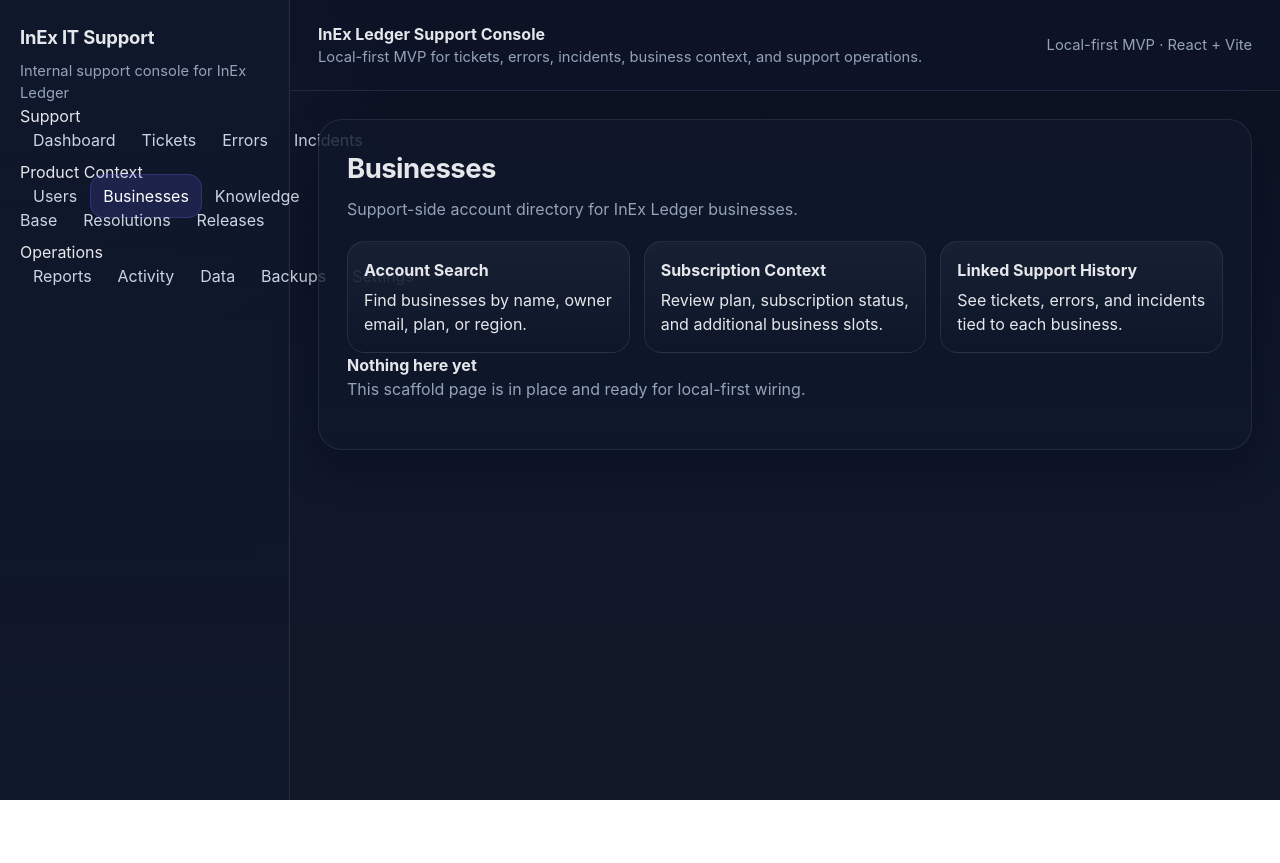
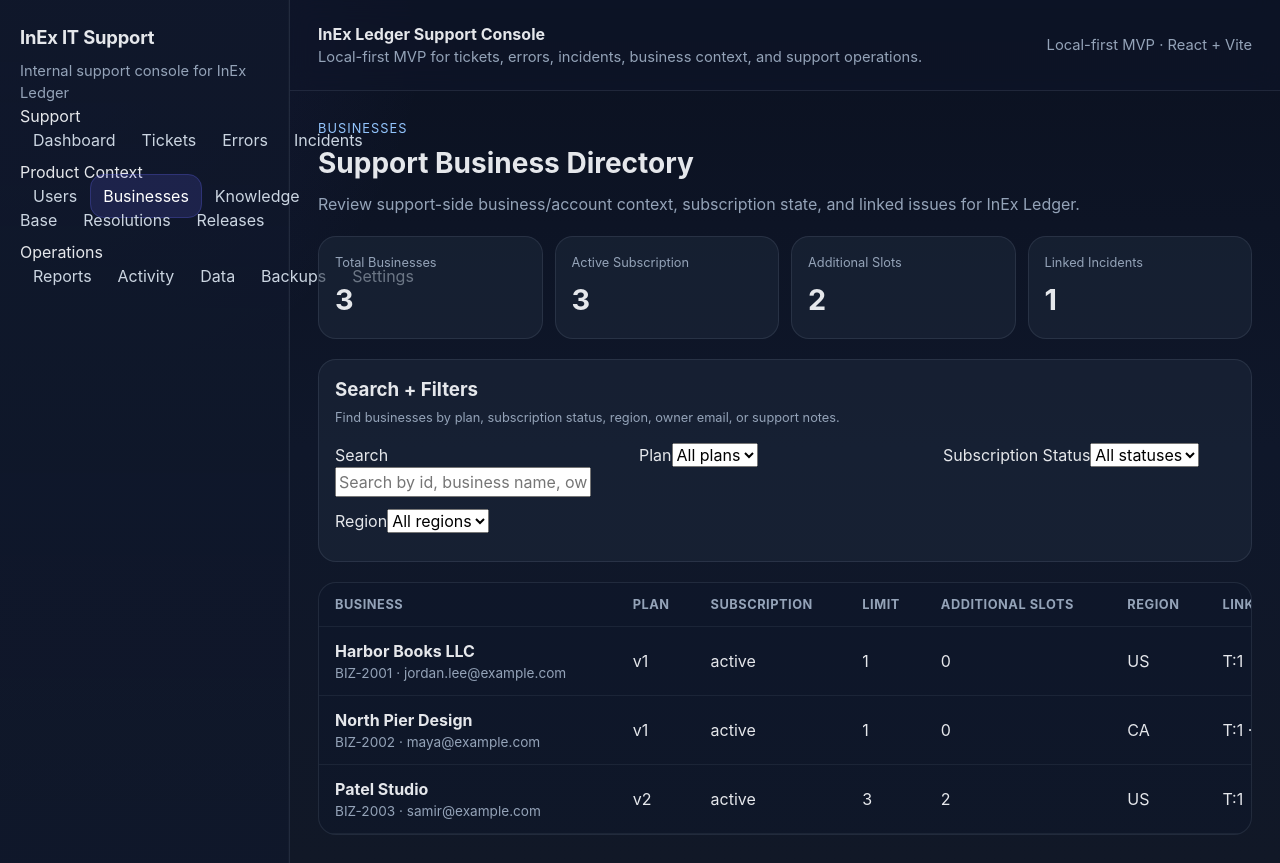
Before and after one commit to Emanuel628/InEx-IT-Support, a React (Vite) app: page /businesses in a window 1280 px wide. Before the commit the page ends 800 px from the top, so only its background shows below. Built offline with nearby package versions, Linux system fonts and the light colour scheme.

Commit message:
Build businesses list workflow page

```diff
--- a/src/pages/businesses/BusinessesPage.tsx
+++ b/src/pages/businesses/BusinessesPage.tsx
@@ -1,15 +1,124 @@
-import { PlaceholderPage } from '@/components/shared/PlaceholderPage';
+import { useMemo, useState } from 'react';
+import { Link } from 'react-router-dom';
+import { getBusinesses } from '@/features/businesses/lib/businessStore';
+import '@/features/tickets/styles/tickets.css';
 
 export function BusinessesPage() {
+  const businesses = getBusinesses();
+  const [search, setSearch] = useState('');
+  const [plan, setPlan] = useState('all');
+  const [subscriptionStatus, setSubscriptionStatus] = useState('all');
+  const [region, setRegion] = useState('all');
+
+  const filtered = useMemo(() => {
+    return businesses.filter((record) => {
+      const matchesSearch = !search.trim() || [record.id, record.businessName, record.ownerEmail, record.notes].join(' ').toLowerCase().includes(search.trim().toLowerCase());
+      const matchesPlan = plan === 'all' || record.plan === plan;
+      const matchesSubscription = subscriptionStatus === 'all' || record.subscriptionStatus === subscriptionStatus;
+      const matchesRegion = region === 'all' || record.region === region;
+      return matchesSearch && matchesPlan && matchesSubscription && matchesRegion;
+    });
+  }, [businesses, plan, region, search, subscriptionStatus]);
+
+  const activeCount = businesses.filter((record) => record.subscriptionStatus === 'active').length;
+  const slotCount = businesses.reduce((total, record) => total + record.additionalBusinessSlots, 0);
+  const linkedIncidentCount = businesses.filter((record) => record.linkedIncidentIds.length).length;
+
   return (
-    <PlaceholderPage
-      title="Businesses"
-      description="Support-side account directory for InEx Ledger businesses."
-      cards={[
-        { title: 'Account Search', body: 'Find businesses by name, owner email, plan, or region.' },
-        { title: 'Subscription Context', body: 'Review plan, subscription status, and additional business slots.' },
-        { title: 'Linked Support History', body: 'See tickets, errors, and incidents tied to each business.' },
-      ]}
-    />
+    <section className="ticket-workspace-page">
+      <div className="ticket-page-header">
+        <div>
+          <span className="ticket-page-eyebrow">Businesses</span>
+          <h2>Support Business Directory</h2>
+          <p>Review support-side business/account context, subscription state, and linked issues for InEx Ledger.</p>
+        </div>
+      </div>
+
+      <div className="ticket-stats-grid">
+        <article className="ticket-stat-card"><span>Total Businesses</span><strong>{businesses.length}</strong></article>
+        <article className="ticket-stat-card"><span>Active Subscription</span><strong>{activeCount}</strong></article>
+        <article className="ticket-stat-card"><span>Additional Slots</span><strong>{slotCount}</strong></article>
+        <article className="ticket-stat-card"><span>Linked Incidents</span><strong>{linkedIncidentCount}</strong></article>
+      </div>
+
+      <section className="ticket-detail-panel">
+        <div className="ticket-section-header">
+          <h3>Search + Filters</h3>
+          <span>Find businesses by plan, subscription status, region, owner email, or support notes.</span>
+        </div>
+        <div className="ticket-form-grid">
+          <label>
+            Search
+            <input value={search} onChange={(event) => setSearch(event.target.value)} placeholder="Search by id, business name, owner email, or notes" />
+          </label>
+          <label>
+            Plan
+            <select value={plan} onChange={(event) => setPlan(event.target.value)}>
+              <option value="all">All plans</option>
+              {Array.from(new Set(businesses.map((record) => record.plan))).map((value) => <option key={value} value={value}>{value}</option>)}
+            </select>
+          </label>
+          <label>
+            Subscription Status
+            <select value={subscriptionStatus} onChange={(event) => setSubscriptionStatus(event.target.value)}>
+              <option value="all">All statuses</option>
+              {Array.from(new Set(businesses.map((record) => record.subscriptionStatus))).map((value) => <option key={value} value={value}>{value}</option>)}
+            </select>
+          </label>
+          <label>
+            Region
+            <select value={region} onChange={(event) => setRegion(event.target.value)}>
+              <option value="all">All regions</option>
+              {Array.from(new Set(businesses.map((record) => record.region))).map((value) => <option key={value} value={value}>{value}</option>)}
+            </select>
+          </label>
+        </div>
+      </section>
+
+      {filtered.length ? (
+        <div className="ticket-table-wrap">
+          <table className="ticket-table">
+            <thead>
+              <tr>
+                <th>Business</th>
+                <th>Plan</th>
+                <th>Subscription</th>
+                <th>Limit</th>
+                <th>Additional Slots</th>
+                <th>Region</th>
+                <th>Links</th>
+              </tr>
+            </thead>
+            <tbody>
+              {filtered.map((record) => (
+                <tr key={record.id}>
+                  <td>
+                    <Link to={`/businesses/${record.id}`} className="ticket-title-cell">
+                      <strong>{record.businessName}</strong>
+                      <span>{record.id} · {record.ownerEmail}</span>
+                    </Link>
+                  </td>
+                  <td>{record.plan}</td>
+                  <td>{record.subscriptionStatus}</td>
+                  <td>{record.businessLimit}</td>
+                  <td>{record.additionalBusinessSlots}</td>
+                  <td>{record.region}</td>
+                  <td>
+                    {record.linkedTicketIds.length ? `T:${record.linkedTicketIds.length}` : '—'}
+                    {record.linkedErrorIds.length ? ` · E:${record.linkedErrorIds.length}` : ''}
+                    {record.linkedIncidentIds.length ? ` · I:${record.linkedIncidentIds.length}` : ''}
+                  </td>
+                </tr>
+              ))}
+            </tbody>
+          </table>
+        </div>
+      ) : (
+        <section className="ticket-empty-state">
+          <span>No matching businesses</span>
+          <p>Try a broader search or reset the current filters.</p>
+        </section>
+      )}
+    </section>
   );
 }
```
